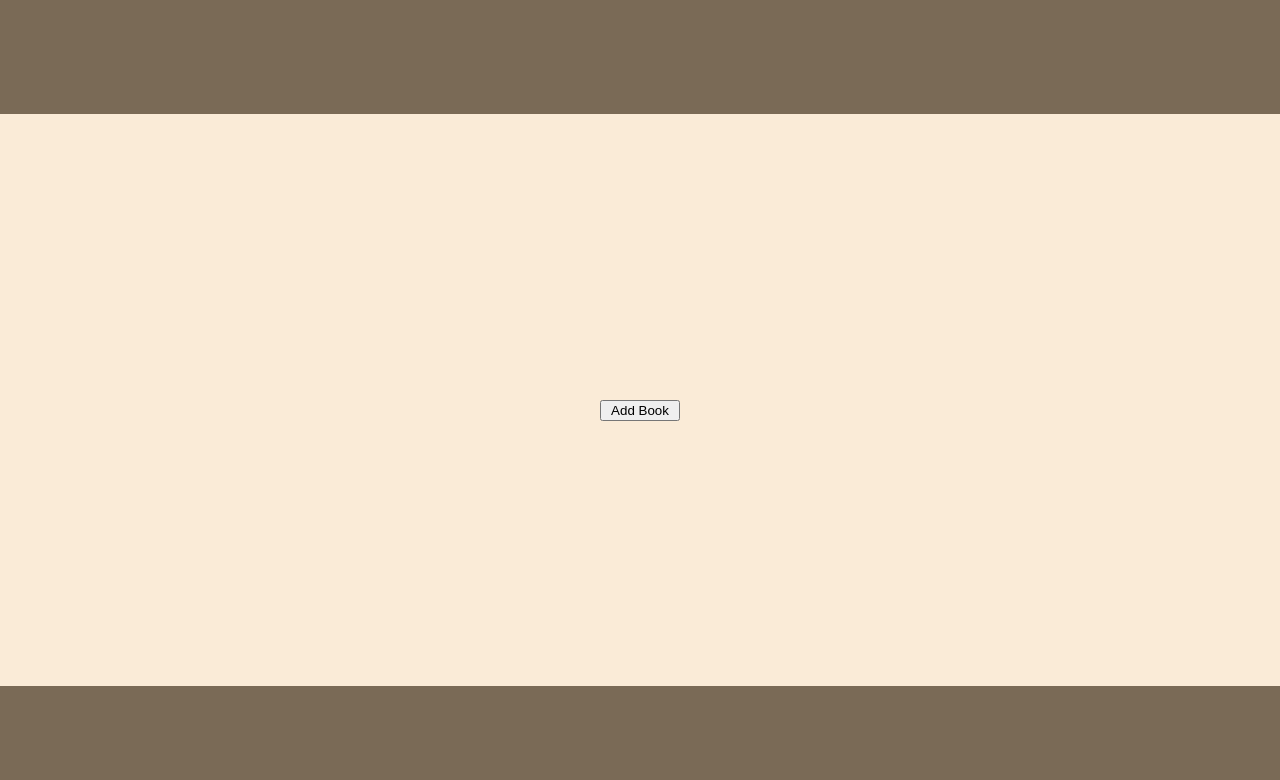
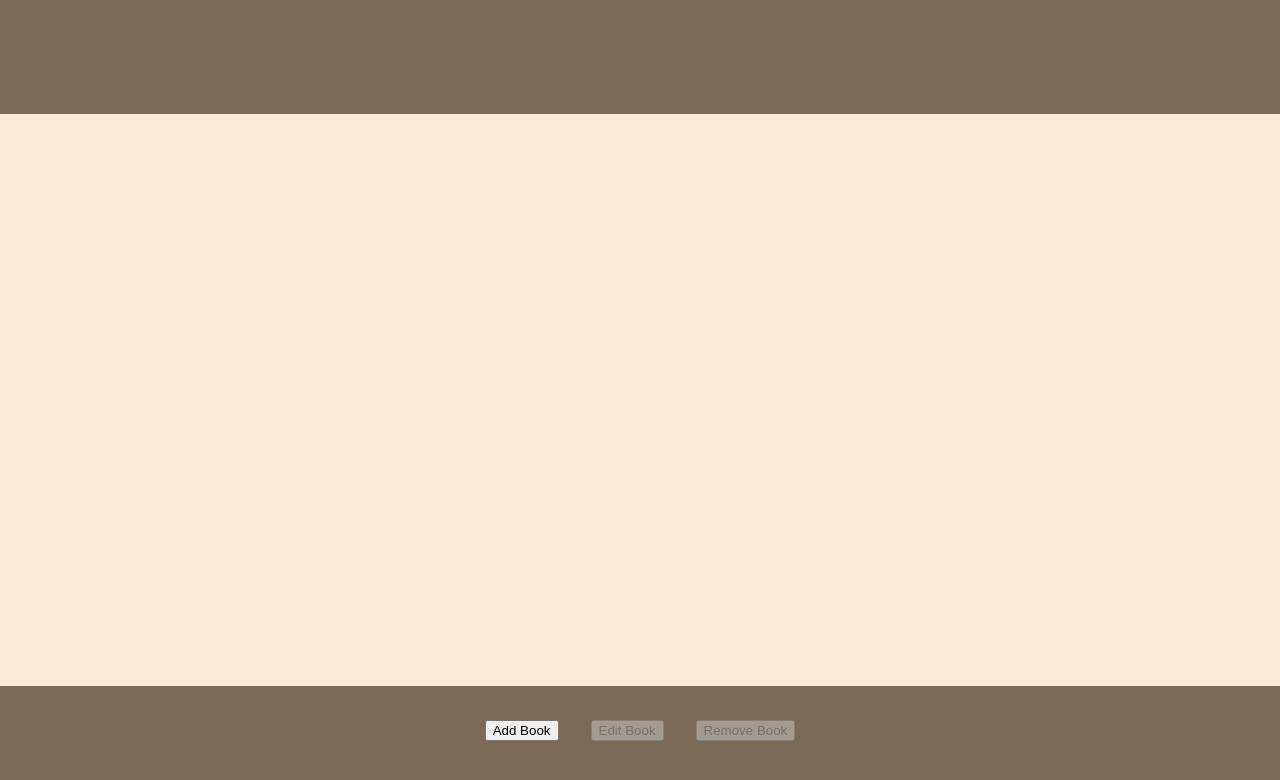
Before and after one commit to scuby/books, a plain HTML site: page index.html in a window 1280 px wide. Drawn offline with Linux system fonts and the light colour scheme.

Commit message:
Create placeholder buttons for 'edit' and 'remove' actions for submitted books

```diff
--- a/books.js
+++ b/books.js
@@ -6,7 +6,7 @@ const formSubmit = document.getElementById('submit');
 
 addBook.addEventListener('click', MouseEvent => {
 	formWrapper.setAttribute('class','');
-	addBook.setAttribute('class', 'hidden');
+	addBook.toggleAttribute('disabled', true);
 });
 
 form.addEventListener('submit', (e) => {
@@ -21,6 +21,5 @@ function addBookToLibrary(event){
 	console.log(myLibrary);
 	document.forms[0].reset();
 	formWrapper.setAttribute('class', 'hidden');
-	addBook.setAttribute('class', '');
-
+	addBook.toggleAttribute('disabled', false);
 }
--- a/index.html
+++ b/index.html
@@ -34,7 +34,11 @@
                 <button id="submit" type="submit">Submit</button>
             </form>
         </div>
-        <button id="add-book">Add Book</button>
+        <div id="task-buttons" class="task-buttons">
+            <button id="add-book">Add Book</button>
+            <button id="edit-book" disabled>Edit Book</button>
+            <button id="rm-book" disabled>Remove Book</button>
+        </div>
     </div>
     <div id="footer"></div>
 </body>
--- a/styles.css
+++ b/styles.css
@@ -82,14 +82,21 @@ body {
     visibility: hidden;
 }
 
+.disabled {
+
+}
+
 #form-wrapper {
     box-sizing: border-box;
 }
 
-#add-book {
-    width: 5rem;
+#task-buttons {
+    width: 100%;
     margin: 0;
     position: absolute;
-    top: 50%;
-    left: calc(50% - 2.5rem);
+    top: 90%;
+    display: flex;
+    flex: 1;
+    justify-content: center;
+    gap: 2rem;
 }
```
